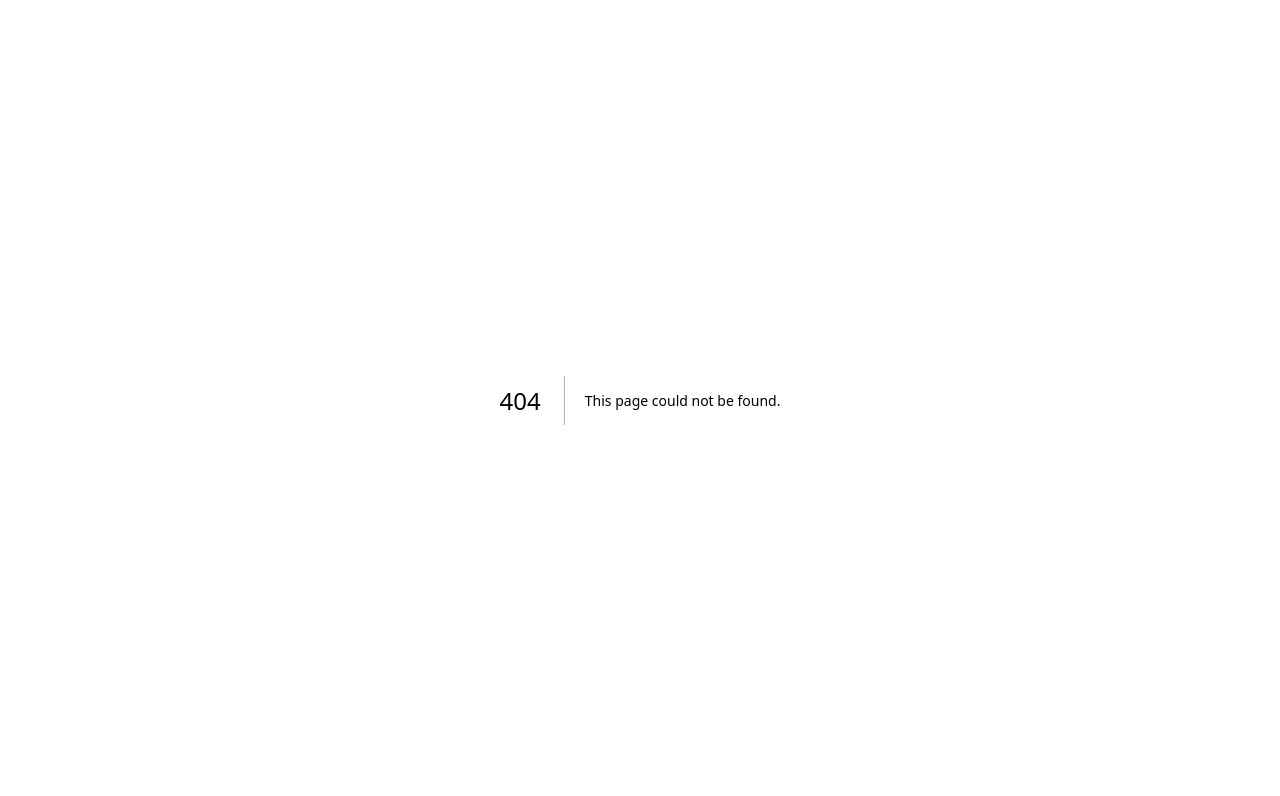
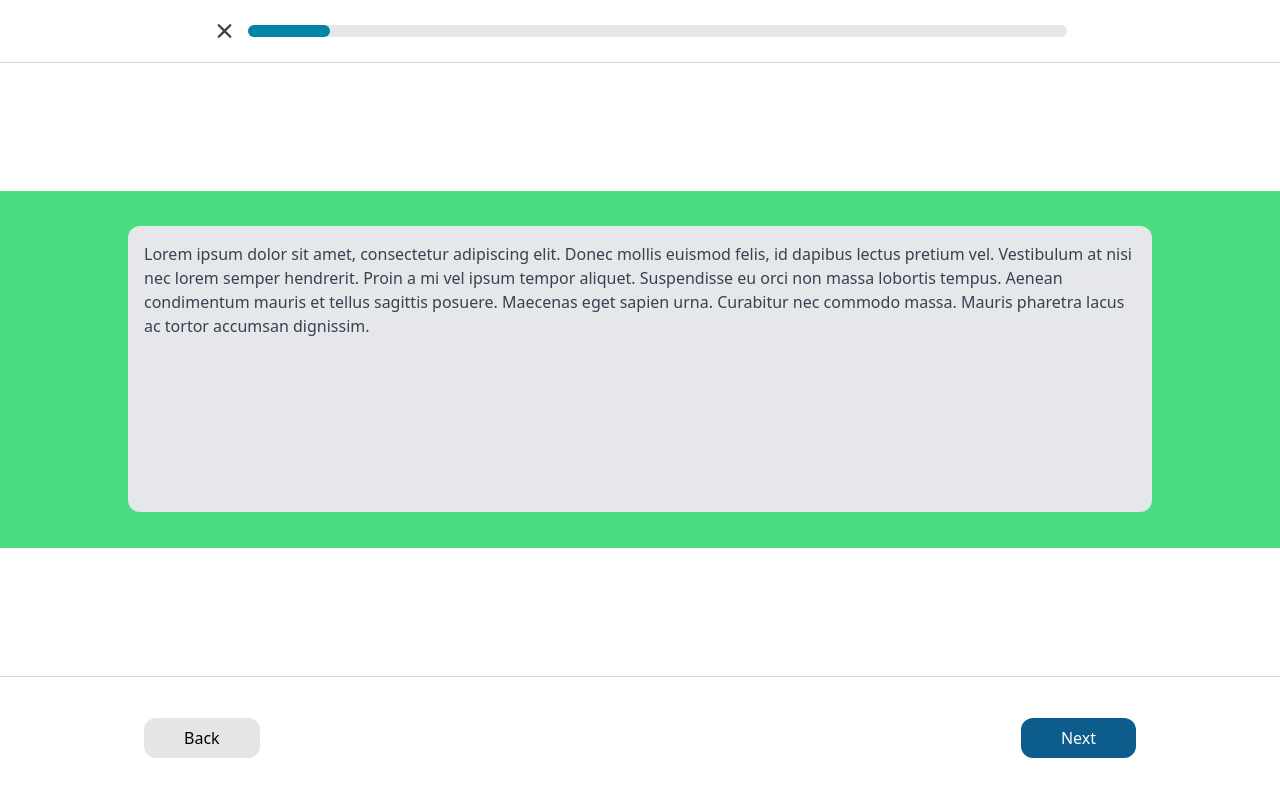
Before and after one commit to pathustler/expX-web, a Next.js app in the folder expx-web/: page /lessons in a window 1280 px wide. Before the commit this address had no page. Shown: the top 796 px of the page. Built offline with nearby package versions, Linux system fonts and the light colour scheme.

Commit message:
lessons page 1 done

```diff
--- a/expx-web/app/globals.css
+++ b/expx-web/app/globals.css
@@ -19,13 +19,6 @@
 @font-face {
 	font-family: Inter;
 	src: url("../static/font/Inter/Inter-VariableFont_slnt\,wght.ttf");
-}
-
-.calendar {
-	width: 24px;
-	height: 24px;
-
-	color: #fcfcfc;
 }
 .search {
 	width: 18px;
@@ -348,7 +341,6 @@ body {
 }
 
 .toptitle {
-
 	font-family: Inter;
 	font-style: normal;
 	font-weight: 600;
@@ -356,7 +348,5 @@ font-size: 32px;
 	line-height: 26px;
 	/* identical to box height, or 81% */
 
-
-color: #1B424D;
-
+	color: #1b424d;
 }
--- /dev/null
+++ b/expx-web/app/lessons.css
@@ -0,0 +1,80 @@
+@tailwind base;
+@tailwind components;
+@tailwind utilities;
+
+.lessonsContainer {
+	display: grid;
+	grid-template-rows: 0.5fr 5fr 1fr;
+	grid-template-columns: 1fr;
+	height: 100vh;
+	margin: 0px;
+}
+
+.progressbar {
+	grid-row: 1 / 2;
+}
+
+.pagecontent {
+    padding-top: 10%;
+    padding-bottom: 10%;
+	grid-row: 2 / 3;
+	border-top: 1px solid rgb(214, 214, 214);
+	border-bottom: 1px solid rgb(214, 214, 214);
+}
+
+.bottombar {
+	grid-row: 3 / 4;
+}
+
+.bg-blue-self {
+	background-color: #0085a9;
+}
+
+.bg-blue-self2 {
+	background-color: #0C5D8B;
+}
+
+.bg-blue-self2:hover {
+	background-color: #0d669a;
+}
+
+.bg-gray-self {
+    background-color: #E5E5E5;
+}
+
+.bg-gray-self:hover {
+    background-color: #dbdbdb;
+}
+
+.bg-gray-self:active {
+    background-color: #d4d4d4;
+}
+
+.bg-blue-self2:active {
+	background-color: #0f6fa6;
+}
+
+.custom-scrollbar {
+	scrollbar-width: thin;
+}
+
+.custom-scrollbar::-webkit-scrollbar {
+	width: 0.5rem;
+}
+
+.custom-scrollbar::-webkit-scrollbar-track {
+	background-color: transparent;
+}
+
+.custom-scrollbar::-webkit-scrollbar-thumb {
+	background-color: transparent;
+}
+
+.max-h-80-percent {
+    height: 80%;
+}
+
+.pagecontent-p {
+    padding-top: 10%;
+    padding-bottom: 10%;
+}
--- a/expx-web/components/calendarpage/Calendar.tsx
+++ b/expx-web/components/calendarpage/Calendar.tsx
@@ -20,7 +20,7 @@ const Calendar: React.FC<CalendarProps> = ({ streaks }) => {
     };
 
     const renderCalendarHeader = () => {
-        const formattedDate = format(currentDate, 'MMMM YYYY');
+        const formattedDate = format(currentDate, 'MMMM yyyy');
 
         return (
             <div className="flex justify-between">
--- /dev/null
+++ b/expx-web/components/lessonspage/BottomBar.tsx
@@ -0,0 +1,19 @@
+import React from 'react';
+import "@/app/lessons.css"
+
+const BottomBar = () => {
+  return (
+    <div className="flex justify-center items-center h-full">
+      <div className="flex justify-between items-center bg-white px-4 py-2 w-4/5">
+        <button className="bg-gray-self rounded-xl text-black px-10 py-2 flex items-center">
+          Back
+        </button>
+        <button className="bg-blue-self2 rounded-xl text-white px-10 py-2 flex items-center">
+          Next
+        </button>
+      </div>
+    </div>
+  );
+};
+
+export default BottomBar;
--- /dev/null
+++ b/expx-web/components/lessonspage/PageContent.tsx
@@ -0,0 +1,18 @@
+import React from 'react';
+import '@/app/lessons.css';
+
+const PageContent = () => {
+  return (
+    <div className="flex items-center justify-center h-full bg-green-400">
+      <div className="bg-gray-200 rounded-xl w-4/5 max-h-80-percent overflow-y-auto custom-scrollbar">
+        <div className="p-4">
+          <p className="text-gray-700">
+            Lorem ipsum dolor sit amet, consectetur adipiscing elit. Donec mollis euismod felis, id dapibus lectus pretium vel. Vestibulum at nisi nec lorem semper hendrerit. Proin a mi vel ipsum tempor aliquet. Suspendisse eu orci non massa lobortis tempus. Aenean condimentum mauris et tellus sagittis posuere. Maecenas eget sapien urna. Curabitur nec commodo massa. Mauris pharetra lacus ac tortor accumsan dignissim.
+          </p>
+        </div>
+      </div>
+    </div>
+  );
+};
+
+export default PageContent;
--- /dev/null
+++ b/expx-web/components/lessonspage/ProgressBar.tsx
@@ -0,0 +1,28 @@
+import React from 'react';
+import { XIcon } from '@heroicons/react/solid';
+
+import "@/app/lessons.css"
+
+interface ProgressBarProps {
+  percentage: number;
+}
+
+const ProgressBar: React.FC<ProgressBarProps> = ({ percentage }) => {
+  return (
+    <div className="flex items-center justify-center h-full">
+      <div className="w-2/3">
+        <div className="flex items-center">
+          <XIcon className="h-6 w-6 mr-3 text-gray-700" />
+          <div className="w-full bg-gray-200 rounded-full h-3">
+            <div
+              className="h-full bg-blue-self rounded-full"
+              style={{ width: `${percentage}%` }}
+            />
+          </div>
+        </div>
+      </div>
+    </div>
+  );
+};
+
+export default ProgressBar;
--- /dev/null
+++ b/expx-web/pages/lessons.tsx
@@ -0,0 +1,18 @@
+import React from 'react'
+import "@/app/lessons.css"
+
+import ProgressBar from '@/components/lessonspage/ProgressBar'
+import PageContent from '@/components/lessonspage/PageContent'
+import BottomBar from '@/components/lessonspage/BottomBar'
+
+const lessons = () => {
+  return (
+    <div className="lessonsContainer">
+      <div className="progressbar"><ProgressBar percentage={10} /></div>
+      <div className="pagecontent"><PageContent /></div>
+      <div className="bottombar"><BottomBar /></div>
+    </div>
+  )
+}
+
+export default lessons
```
Lines whose indentation alone changed are shown as unchanged.
